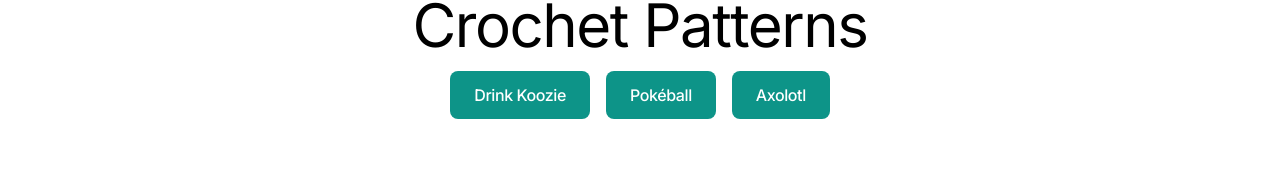
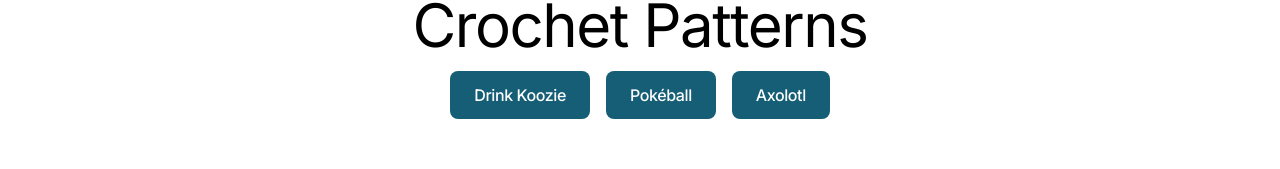
Before and after one commit to alyssa-dannielle/alyssa-dannielle-designs, a Next.js app: page / in a window 1280 px wide. Shown: the part 710-879 px from the top of the page. Built offline with nearby package versions, Linux system fonts and the light colour scheme.

Commit message:
UPDATE button colors

```diff
--- a/app/components/common/Button.tsx
+++ b/app/components/common/Button.tsx
@@ -8,7 +8,7 @@ interface ButtonProps {
 export default function Button({ link, children }: ButtonProps) {
   return (
     <Link href={link}>
-      <button className='px-6 py-3 rounded-lg bg-teal-600 text-white font-medium transform transition duration-200 ease-in-out hover:bg-teal-700 hover:scale-105 focus:outline-none focus:ring-2 focus:ring-teal-500 focus:ring-offset-2'>
+      <button className='px-6 py-3 rounded-lg bg-cyan-800 text-white font-medium transform transition duration-200 ease-in-out hover:bg-yellow-500 hover:scale-105 focus:outline-none focus:ring-2 focus:ring-cyan-800 focus:ring-offset-2'>
         {children}
       </button>
     </Link>
```
